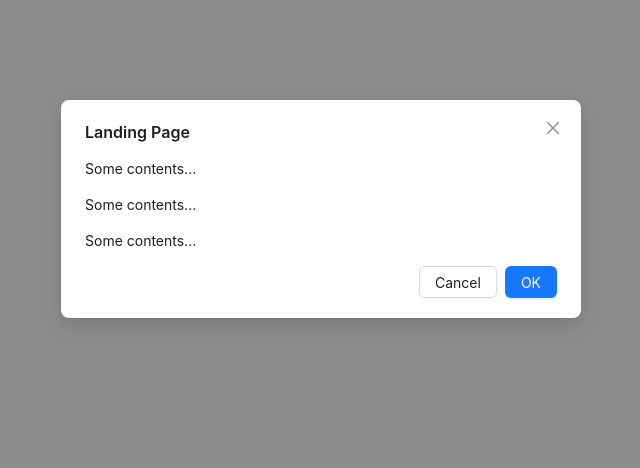
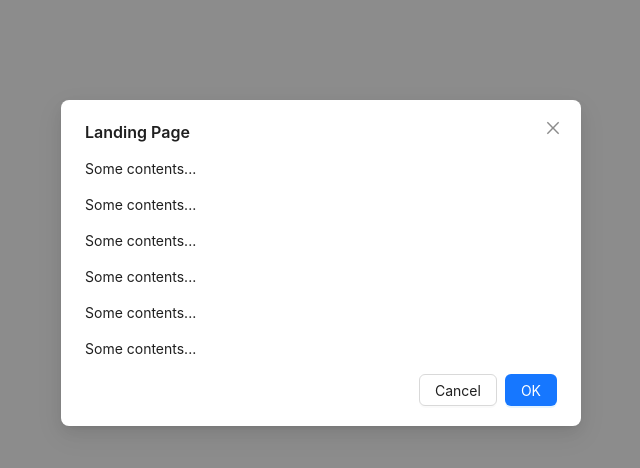
Before and after one commit to debWevMike/react-ui, a React (Create React App) app: page /landing in a window 1280 px wide. Shown: the top 468 px of the page, without its empty margins (319-959 px from the left). Built offline with nearby package versions, Linux system fonts and the light colour scheme.

Commit message:
AWS commit

```diff
--- a/src/Components/landing-page.js
+++ b/src/Components/landing-page.js
@@ -16,6 +16,9 @@ const LandingPage = () => {
         <p>Some contents...</p>
         <p>Some contents...</p>
         <p>Some contents...</p>
+        <p>Some contents...</p>
+        <p>Some contents...</p>
+        <p>Some contents...</p>
     </Modal>
 }
 
```
